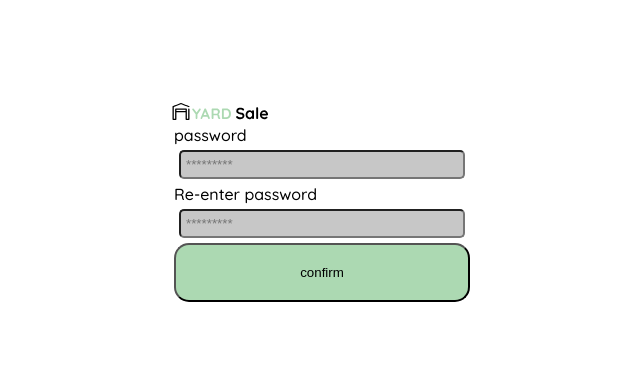
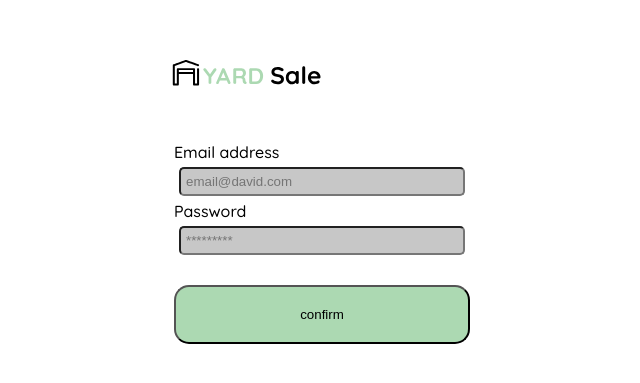
Before and after one commit to David1035/FrontendDeveloperPlatzi, a plain HTML site: page index.html in a window 1280 px wide. Shown: the part 197-580 px from the top of the page, without its empty margins (318-958 px from the left). Drawn offline with Linux system fonts and the light colour scheme.

Commit message:
se actualiza, cambio sin revisar

```diff
--- a/index.html
+++ b/index.html
@@ -32,12 +32,26 @@
             grid-template-rows: 1rf auto;
 
         }
+        .logo{
+            display: grid;
+            place-content: center;
+            margin-bottom: 50px;
+            width: 150px;
+        }
         .form {
             display: flex;
             flex-direction: column;
             margin: 2px;
         }
         .input-password {
+            display: flex;
+            background-color: var(--very-light-pink);
+            border-radius: 5px;
+            padding: 5px;
+            margin: 5px;
+            margin-bottom: 30px;
+        }
+        .input-email{
             display: flex;
             background-color: var(--very-light-pink);
             border-radius: 5px;
@@ -58,10 +72,10 @@
             <img src="logos/logo_yard_sale.svg" alt="logo" class="logo">
 
             <form action="/" class="form">
-                <label for="password" class="label">password</label>
+                <label for="password" class="label">Email address</label>
+                <input type="email-address" id="email-address" placeholder="email@david.com" class="input-email">
+                <label for="password" class="label">Password</label>
                 <input type="password" id="password" placeholder="*********" class="input-password">
-                <label for="new-password" class="label">Re-enter password</label>
-                <input type="password" id="new-password" placeholder="*********" class="input-password">
 
                 <input type="submit" value="confirm" class="primary-button login-button">
             </form>
```
